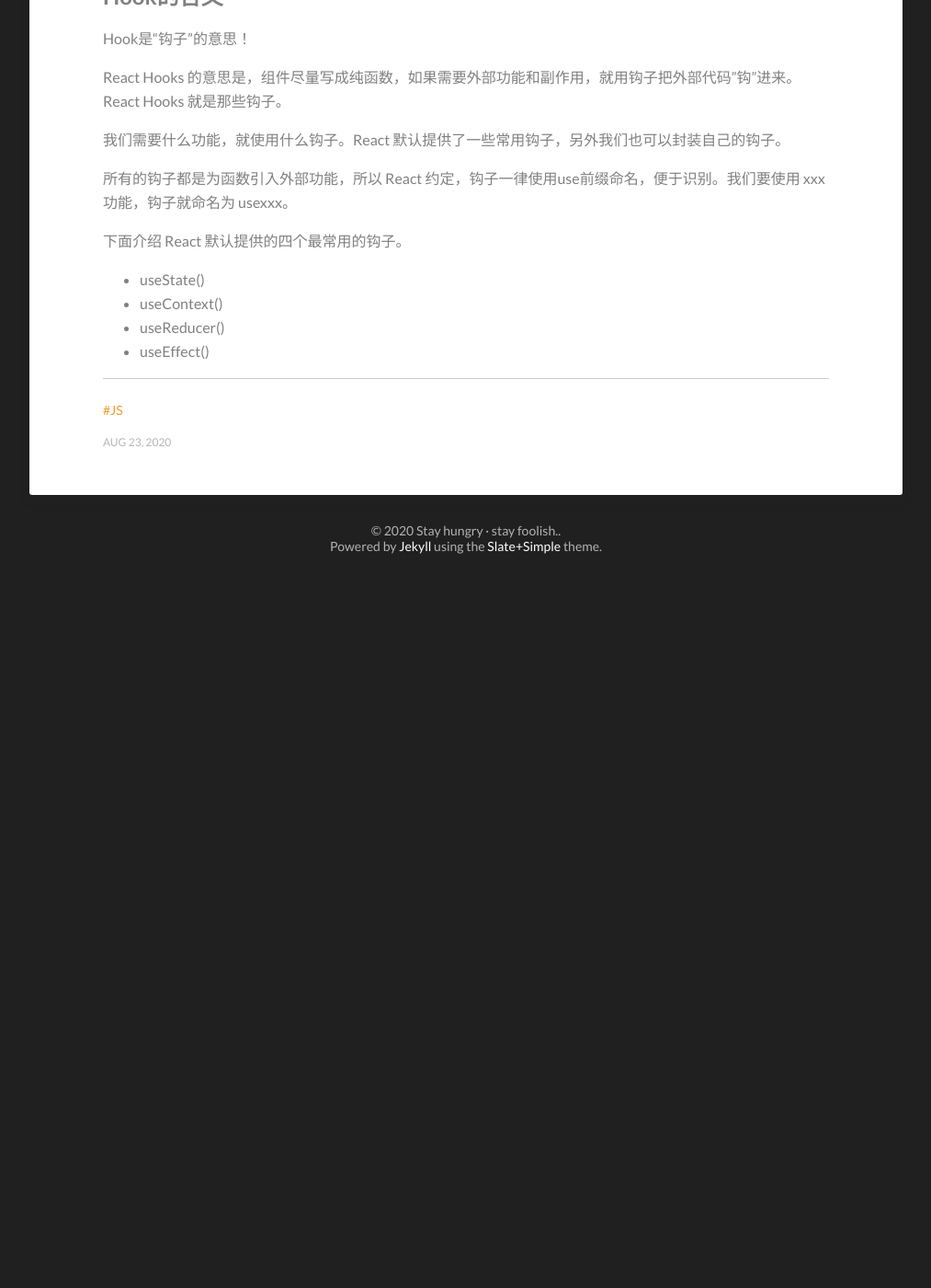
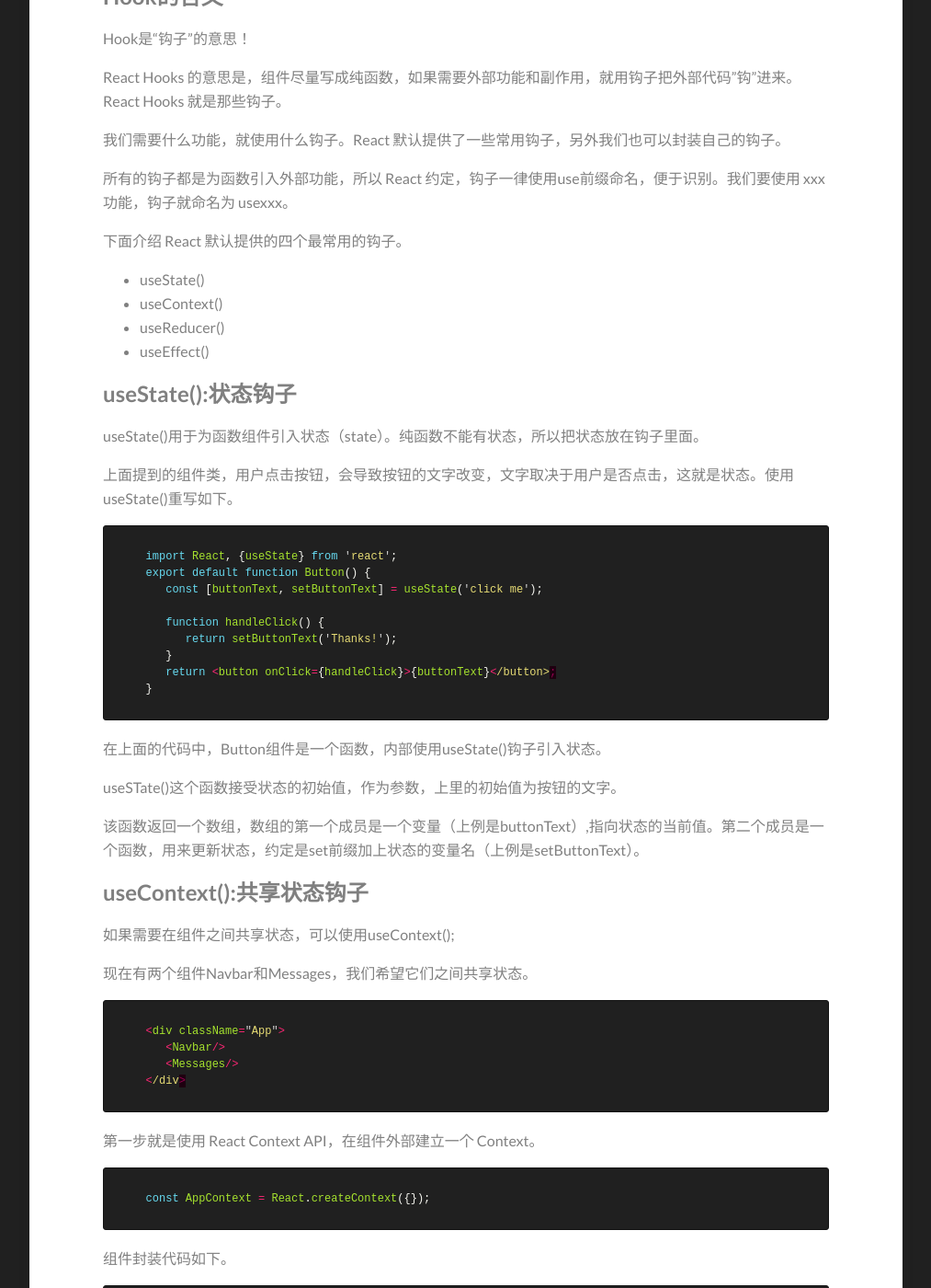
Before and after one commit to zhangjiali0627/zhangjiali0627.github.io, a Jekyll site: the page built from _posts/2020-08-23-reactHooks.md, in a window 1280 px wide and 1400 px high, scrolled down 1836 px. Shown: the whole window at 92% size, without its empty margins (133-1146 px from the left). Built offline with Jekyll 4.4.1, drawn with Linux system fonts in a browser that asks for light colours; before the commit the page ends 2466 px from its top, so only the background shows below that; some of the changed text lies outside the part shown.

Commit message:
feat: 增加react Hooks

````diff
--- a/_posts/2020-08-23-reactHooks.md
+++ b/_posts/2020-08-23-reactHooks.md
@@ -67,3 +67,132 @@ React Hooks 的意思是，组件尽量写成纯函数，如果需要外部功
 - useContext()
 - useReducer()
 - useEffect()
+
+## useState():状态钩子
+useState()用于为函数组件引入状态（state）。纯函数不能有状态，所以把状态放在钩子里面。
+
+上面提到的组件类，用户点击按钮，会导致按钮的文字改变，文字取决于用户是否点击，这就是状态。使用useState()重写如下。
+
+```js
+   import React, {useState} from 'react';
+   export default function Button() {
+      const [buttonText, setButtonText] = useState('click me');
+
+      function handleClick() {
+         return setButtonText('Thanks!');
+      }
+      return <button onClick={handleClick}>{buttonText}</button>;
+   }
+```
+
+在上面的代码中，Button组件是一个函数，内部使用useState()钩子引入状态。
+
+useSTate()这个函数接受状态的初始值，作为参数，上里的初始值为按钮的文字。
+
+该函数返回一个数组，数组的第一个成员是一个变量（上例是buttonText）,指向状态的当前值。第二个成员是一个函数，用来更新状态，约定是set前缀加上状态的变量名（上例是setButtonText）。
+
+## useContext():共享状态钩子
+如果需要在组件之间共享状态，可以使用useContext();
+
+现在有两个组件Navbar和Messages，我们希望它们之间共享状态。
+
+```js
+   <div className="App">
+      <Navbar/>
+      <Messages/>
+   </div>
+```
+第一步就是使用 React Context API，在组件外部建立一个 Context。
+
+```js
+   const AppContext = React.createContext({});
+```
+组件封装代码如下。
+
+```js
+   <AppContext.Provider value={{
+      username: 'superawesome'
+   }}>
+      <div className="App">
+         <Navbar/>
+         <Messages/>
+      </div>
+   </AppContext.Provider>
+```
+
+上面的代码中，AppContext.Provider提供了一个 Context 对象，这个对象可以被子组件共享。
+
+Navbar 组件的代码如下。
+```js
+   const Navbar = () => {
+      const { username } = useContext(AppContext);
+      return (
+         <div className="navbar">
+            <p>AwesomeSite</p>
+            <p>{username}</p>
+         </div>
+      );
+   }
+```
+
+上面代码中，useContext()钩子函数用来引入 Context 对象，从中获取username属性。
+
+Message 组件的代码也类似。
+```js
+   const Messages = () => {
+      const { username } = useContext(AppContext)
+
+      return (
+         <div className="messages">
+            <h1>Messages</h1>
+            <p>1 message for {username}</p>
+            <p className="message">useContext is awesome!</p>
+         </div>
+      )
+   }
+```
+
+## useReducer(): action 钩子
+React 本身不提供状态管理功能，通常需要使用外部库。这方面最常用的库是 Redux。
+
+Redux 的核心概念是，组件发出action与状态管理器通信。状态管理器收到 action 以后，使用 Reducer 函数算出新的状态，Reducer 函数的形式是(state, action) => newState。
+
+useReducers()钩子用来引入 Reducer 功能。
+
+```js
+   const [state, dispatch] = useReducer(reducer, initialState);
+```
+
+上面是useReducer()的基本用法，它接受 Reducer 函数和状态的初始值作为参数，返回一个数组。数组的第一个成员是状态的当前值，第二个成员是发送 action 的dispatch函数。
+
+下面是一个计数器的例子。用于计算状态的 Reducer 函数如下。
+```js
+   const myReducer = (state, action) => {
+      switch(action.type)  {
+         case('countUp'):
+            return  {
+            ...state,
+            count: state.count + 1
+            }
+         default:
+            return  state;
+      }
+   }
+```
+
+组件代码如下。
+```js
+   function App() {
+      const [state, dispatch] = useReducer(myReducer, { count: 0 });
+      return  (
+         <div className="App">
+            <button onClick={() => dispatch({ type: 'countUp' })}>
+            +1
+            </button>
+            <p>Count: {state.count}</p>
+         </div>
+      );
+   }
+```
+
+由于 Hooks 可以提供共享状态和 Reducer 函数，所以它在这些方面可以取代 Redux。但是，它没法提供中间件（middleware）和时间旅行（time travel），如果你需要这两个功能，还是要用 Redux。
````
